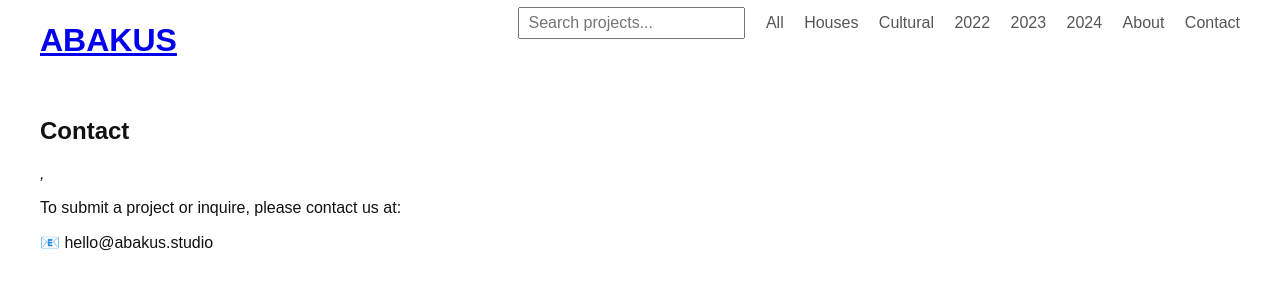
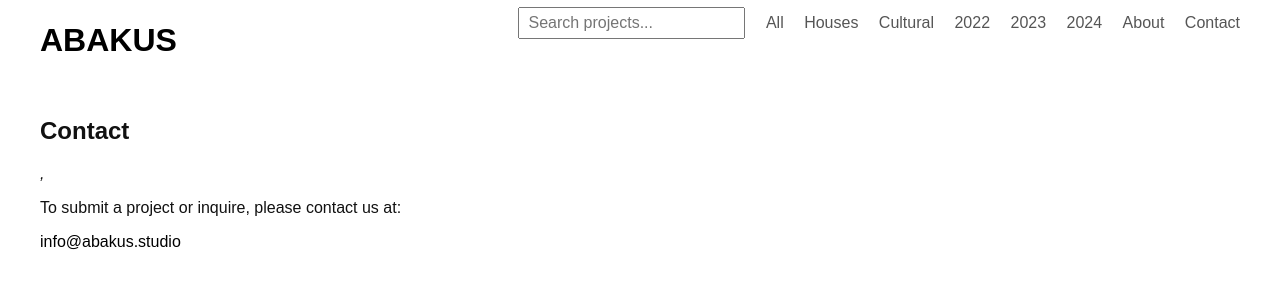
Before and after one commit to alifiratuzun/abakus, an Eleventy site: page contact.md in a window 1280 px wide. Shown: the part 83-372 px from the top of the page. Built offline with nearby package versions, Linux system fonts and the light colour scheme; Eleventy itself is replaced by a stand-in of ours; files that its build step writes are made by us from their sources.

Commit message:
black text

```diff
--- a/contact.md
+++ b/contact.md
@@ -5,4 +5,4 @@ title: Contact
 
 To submit a project or inquire, please contact us at:
 
-📧 hello@abakus.studio
+<a href="mailto:info@abakus.studio">info@abakus.studio</a>
--- a/css/styles.css
+++ b/css/styles.css
@@ -1,4 +1,3 @@
-
 body {
   font-family: sans-serif;
   margin: 0;
@@ -8,7 +7,9 @@ body {
   box-sizing: border-box;
 }
 
-header, main, article {
+header,
+main,
+article {
   max-width: 1200px;
   margin: 0 auto;
 }
@@ -67,3 +68,20 @@ nav a {
   width: 100%;
   margin-bottom: 1rem;
 }
+
+a {
+  color: black;
+  text-decoration: none;
+}
+
+a:visited {
+  color: black;
+}
+
+a:hover {
+  text-decoration: underline;
+}
+
+a:active {
+  color: grey;
+}
```
Also changed, not shown: 2 other files.
